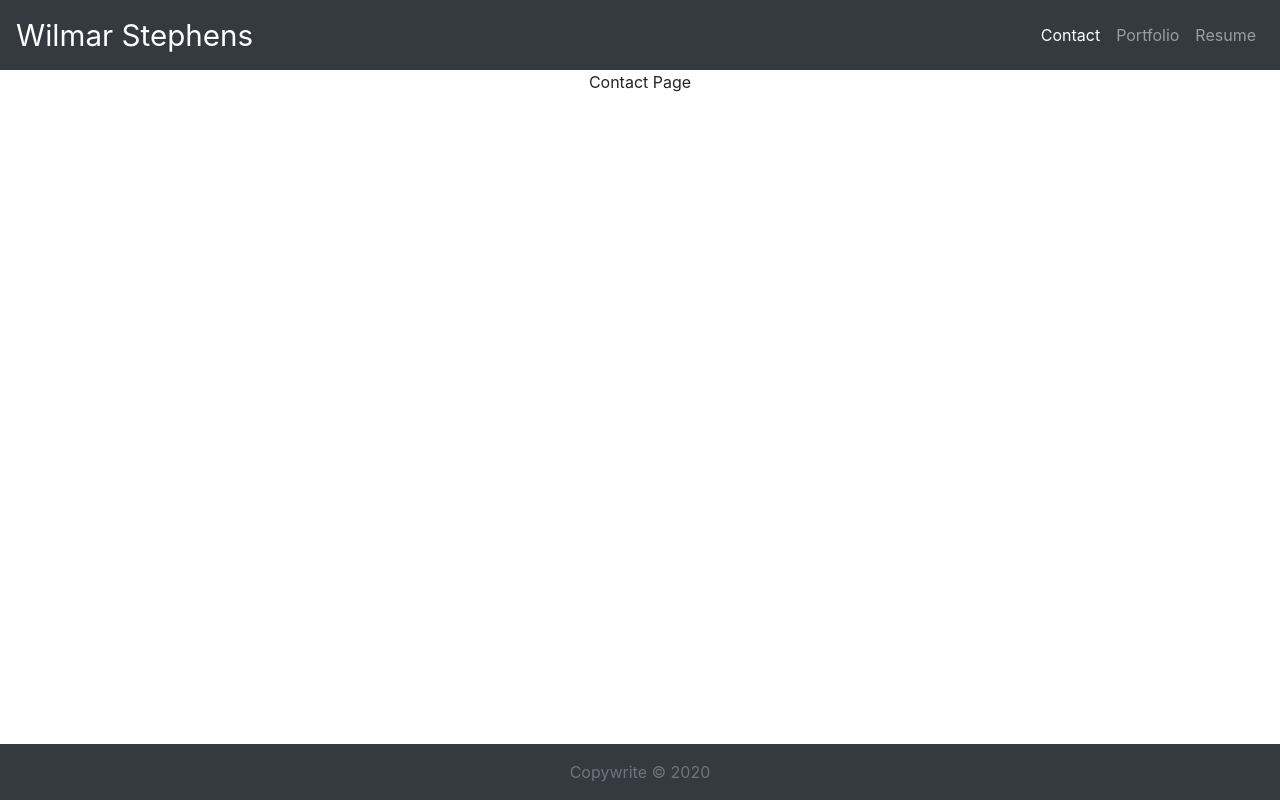
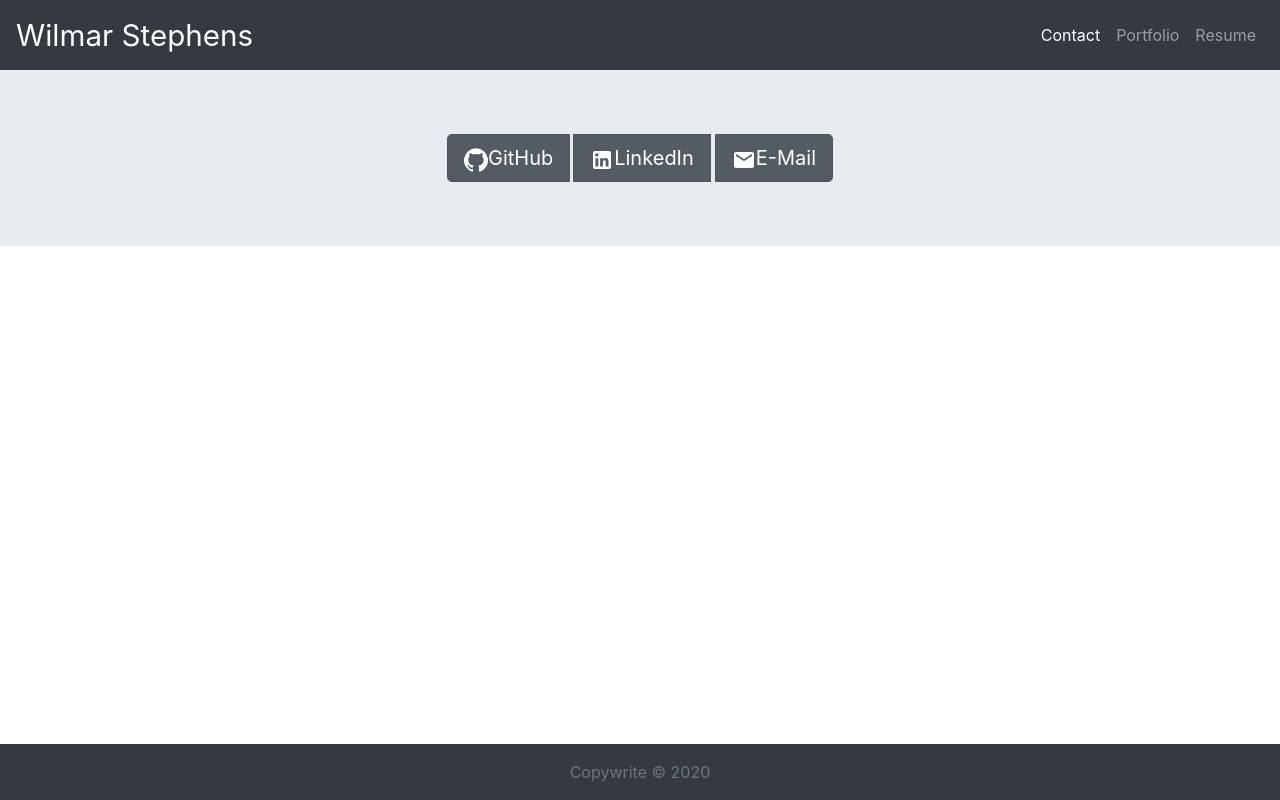
Before and after one commit to wilmararturo/react-portfolio, a React (Create React App) app: page /contact in a window 1280 px wide. Built offline with nearby package versions, Linux system fonts and the light colour scheme; the HTML template or start-up script is replaced by a standard one.

Commit message:
updated to work

```diff
--- a/src/pages/Contact.js
+++ b/src/pages/Contact.js
@@ -1,7 +1,45 @@
 import React from "react";
+import { Link } from "react-router-dom";
+import Jumbotron from "../components/Jumbotron";
+import EmailIcon from "@material-ui/icons/Email";
+import LinkedInIcon from "@material-ui/icons/LinkedIn";
+import GitHubIcon from "@material-ui/icons/GitHub";
 
 function Contact() {
-  return <div> Contact Page</div>;
+  return (
+    <Jumbotron>
+      <div
+        className="btn-group m-auto"
+        role="group"
+        aria-label="Contact Buttons"
+      >
+        <Link
+          to="https://github.com/wilmararturo"
+          className="btn btn-secondary btn-lg active mr-1"
+          title="Wilmar's GitHub"
+        >
+          <GitHubIcon />
+          GitHub
+        </Link>
+        <Link
+          to="https://www.linkedin.com/in/wilmars"
+          className="btn btn-secondary btn-lg active"
+          title="Wilmar on Linkedin"
+        >
+          <LinkedInIcon />
+          LinkedIn
+        </Link>
+        <Link
+          to="mailto:wilmar.s@gmail.com"
+          className="btn btn-secondary btn-lg active ml-1"
+          title="Wilmar's E-mail"
+        >
+          <EmailIcon />
+          E-Mail
+        </Link>
+      </div>
+    </Jumbotron>
+  );
 }
 
 export default Contact;
```
